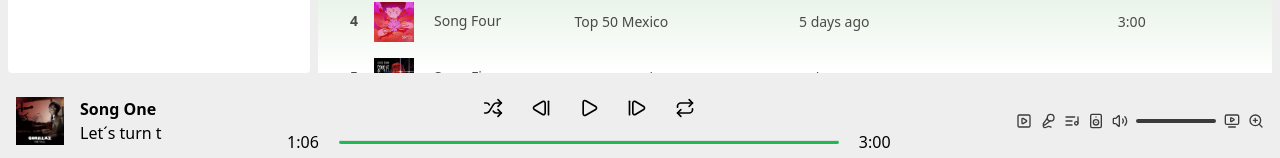
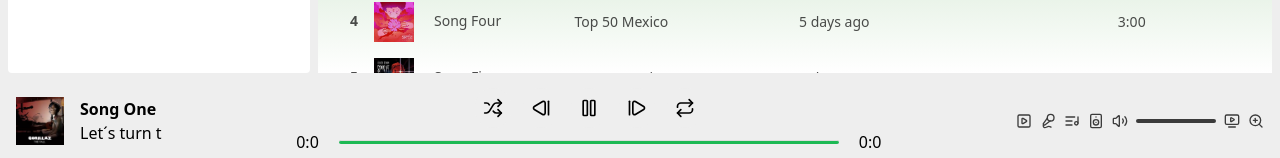
Before and after one commit to Juanpabdl/spotify-clone, a React (Vite) app: page /album/1 in a window 1280 px wide. Both pictures are taken after a click on the button 588 px from the left and 747 px from the top of the page. Shown: the part 639-797 px from the top of the page. Built offline with nearby package versions, Linux system fonts and the light colour scheme.

Commit message:
feat (Player): imported usePlayer & play buttons implemented

```diff
--- a/src/components/Player/index.tsx
+++ b/src/components/Player/index.tsx
@@ -1,29 +1,27 @@
 import {
     ListMusic,
     Mic2,
-    Play,
+    Pause, Play,
     PlaySquare,
-    Repeat,
-    Shuffle,
+    Repeat, Shuffle,
     Speaker,
-    StepBack,
-    StepForward,
+    StepBack, StepForward,
     TvMinimalPlay,
     Volume2,
     ZoomIn } from "lucide-react";
-import { songData } from "../../utils/data/musicData";
+import { usePlayer } from "../../utils/hooks/usePlayer";
 //import './index.css'
 
 const Player = () => {
-    const song = songData[0]
+    const {barRef, currentTrack, time, isPlaying, play, pause} = usePlayer();
 
     return(
         <div className="h-[10%] w-full px-4 bg-background flex justify-between items-center text-foreground">
             <div className="hidden lg:flex items-center gap-4">
-                <img className="w-12" src={song.img} alt="song_image"/>
+                <img className="w-12" src={currentTrack.img} alt="song_image"/>
                 <div>
-                    <p className="font-semibold">{song.name}</p>
-                    <p>{song.desc.slice(0,12)}</p>
+                    <p className="font-semibold">{currentTrack.name}</p>
+                    <p>{currentTrack.desc.slice(0,12)}</p>
                 </div>
             </div>
             <div className="flex flex-col items-center gap-0.5 m-auto">
@@ -34,9 +32,15 @@ const Player = () => {
                     <button className="group play-button">
                         <StepBack className="w-5 group-active:stroke-background"/>
                     </button>
-                    <button className="group play-button">
-                        <Play className="w-5 group-active:stroke-background"/>
-                    </button>
+                    {isPlaying ? (
+                        <button onClick={pause} className="group play-button">
+                            <Pause className="w-5 group-active:stroke-background"/>
+                        </button>
+                    ):(
+                        <button onClick={play} className="group play-button">
+                            <Play className="w-5 group-active:stroke-background"/>
+                        </button>
+                    )}
                     <button className="group play-button">
                         <StepForward className="w-5 group-active:stroke-background"/>
                     </button>
@@ -45,11 +49,11 @@ const Player = () => {
                     </button>
                 </div>
                 <div className="flex items-center gap-5">
-                    <p>1:06</p>
+                    <p>{time.currentTime.minute}:{time.currentTime.second}</p>
                     <div className="w-[60vw] max-w-[500px] bg-gray-300 rounded-full cursos-pointer">
-                        <hr className="h-1 border-border w-full bg-primary rounded-full"/>
+                        <hr ref={barRef} className="h-1 border-border w-full bg-primary rounded-full"/>
                     </div>
-                    <p>{song.duration}</p>
+                    <p>{time.totalTime.minute}:{time.totalTime.second}</p>
                 </div>
             </div>
             <div className="hidden lg:flex items-center gap-2 opacity-75">
```
